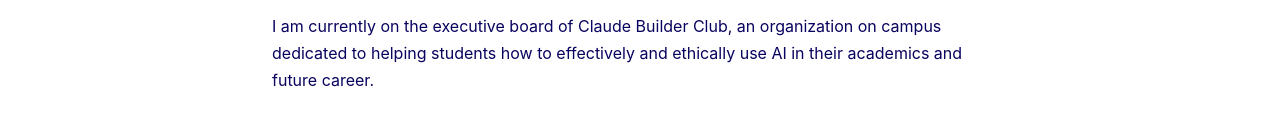
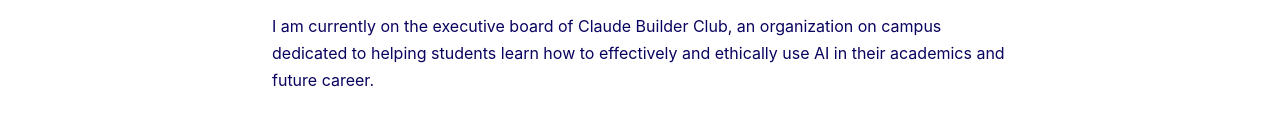
Before and after one commit to annamarkway/personal-website, a plain HTML site: page index.html in a window 1280 px wide. Shown: the part 3290-3414 px from the top of the page. Drawn offline with Linux system fonts and the light colour scheme.

Commit message:
Fix typo in Volunteering section

```diff
--- a/index.html
+++ b/index.html
@@ -142,7 +142,7 @@
     <h1 id="volunteering">Volunteering and Leadership</h1>
     <section class="prose-section">
         <p>I volunteer with STEM Cubs, an organization on campus dedicated to introducing young students to STEM. I create STEM lessons and teach them on the Saturday events to groups of 40-50 3rd-5th graders.</p>
-        <p>I am currently on the executive board of Claude Builder Club, an organization on campus dedicated to helping students how to effectively and ethically use AI in their academics and future career.</p>
+        <p>I am currently on the executive board of Claude Builder Club, an organization on campus dedicated to helping students learn how to effectively and ethically use AI in their academics and future career.</p>
     </section>
 
     <script src="home.js"></script>
```
